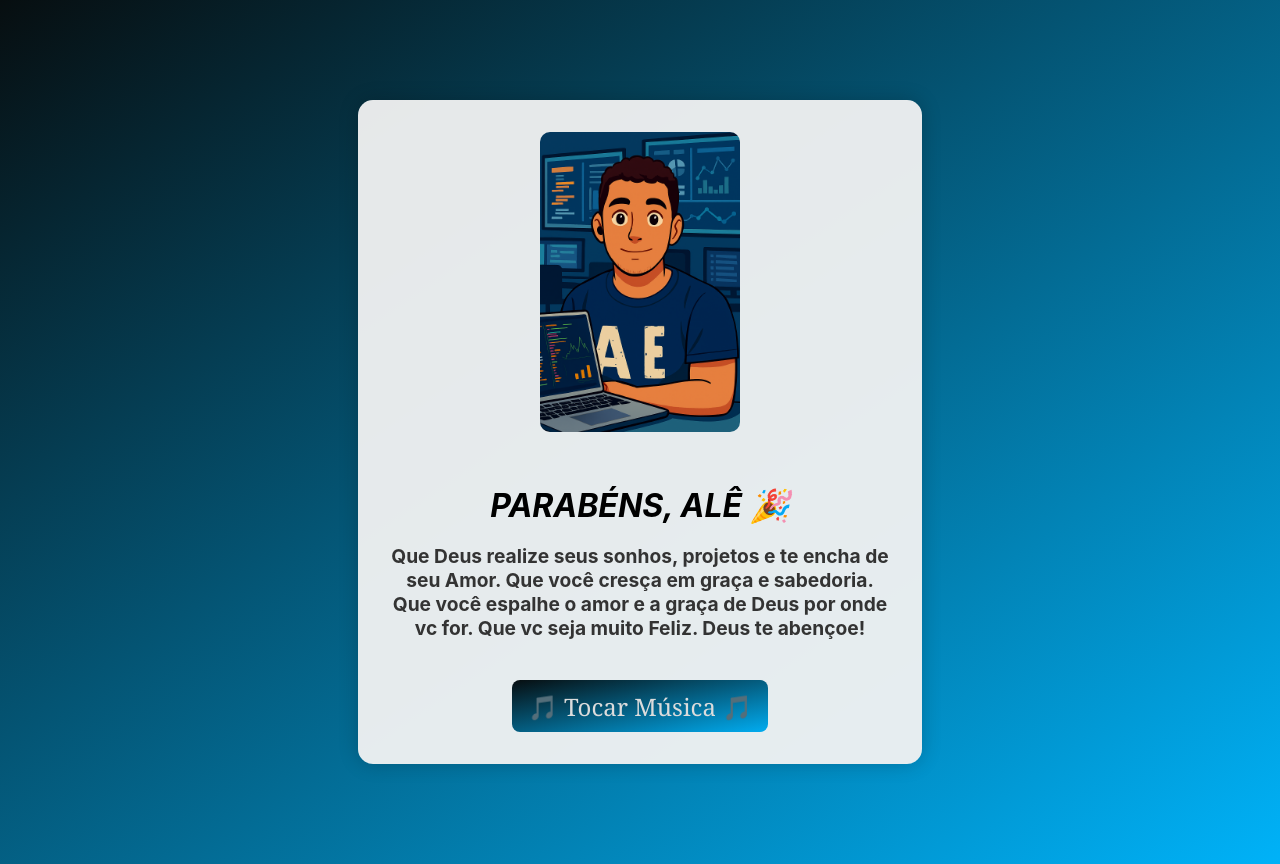
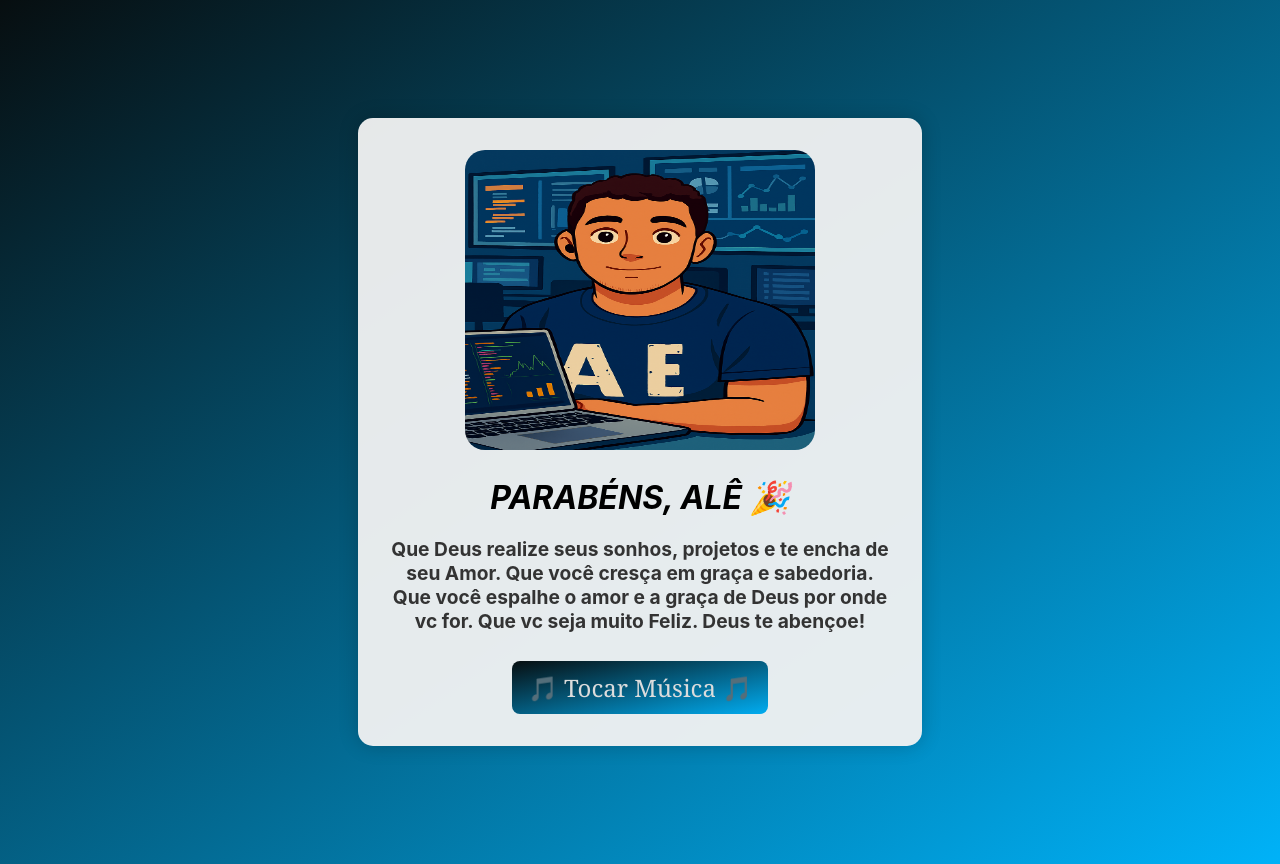
Before and after one commit to Ale-Calassa/appniver, a React (Create React App) app: page /appniver/dashboard in a window 1280 px wide. Built offline with nearby package versions, Linux system fonts and the light colour scheme.

Commit message:
Update File

```diff
--- a/src/pages/Dashboard.css
+++ b/src/pages/Dashboard.css
@@ -19,23 +19,25 @@
 
 .birthday-img {
   width: 100%;
-  max-width: 200px;
-  height: auto;
-  border-radius: 10px;
-  margin-bottom: 1.5rem;
+  max-width: 350px;
+  height: 300px;
+  border-radius: 20px;
+  margin-bottom: 1rem;
 }
 
 .dashboard-content h2 {
   font-size: 2rem;
   font-style: oblique;
   color: #000000;
-  margin-bottom: 1rem;
+  margin-bottom: 0.5rem;
+  margin-top: 0.5rem;
 }
 
 .dashboard-content p {
   font-size: 1.2rem;
   font-weight: bold;
   color: #333;
+  margin-bottom: 0.5rem;
 }
 
 .play-button {
--- a/src/pages/Login.css
+++ b/src/pages/Login.css
@@ -13,7 +13,7 @@
 /* Caixa de login centralizada */
 .login-box {
   background-color: rgba(255, 255, 255, 0.9);
-  padding: 2rem;
+  padding: 2.5rem;
   border-radius: 10px;
   box-shadow: 0 0 15px rgba(10, 215, 230, 0.2);
   width: 100%;
@@ -24,9 +24,10 @@
 /* Título */
 .login-box h2 {
   font-family: Georgia, 'Times New Roman', Times, serif;
-  font-size: 35px;
+  font-size: 45px;
   margin-bottom: 1.5rem;
-  color: #002533;
+  margin-top: 0.5rem;
+  color: #000000;
 }
 
 /* Campos de entrada */
@@ -35,7 +36,7 @@
   padding: 0.75rem;
   margin-bottom: 1rem;
   border: 1px solid #cccccc;
-  border-radius: 5px;
+  border-radius: 10px;
   font-size: 1rem;
 }
 
```
